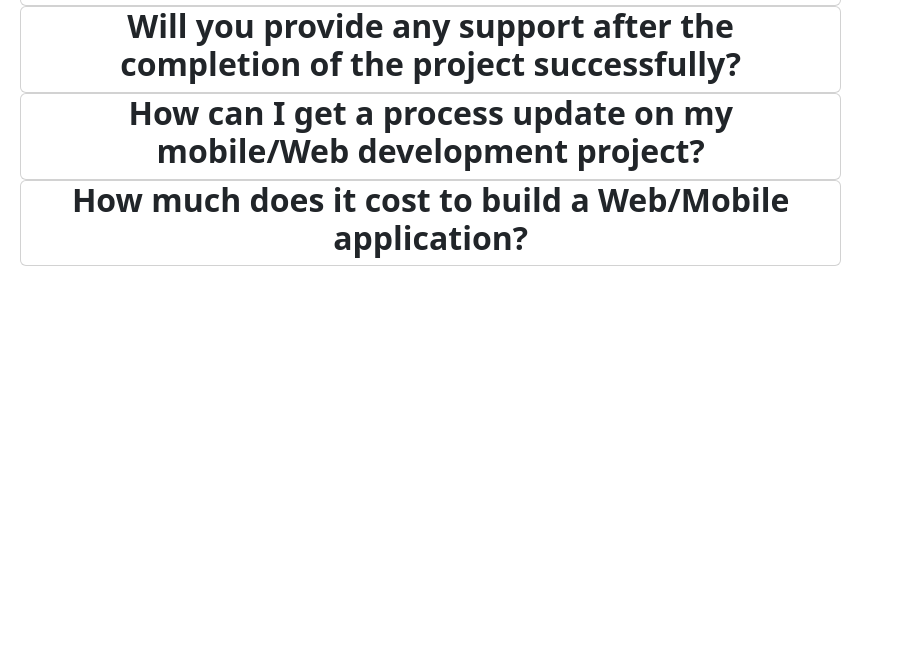
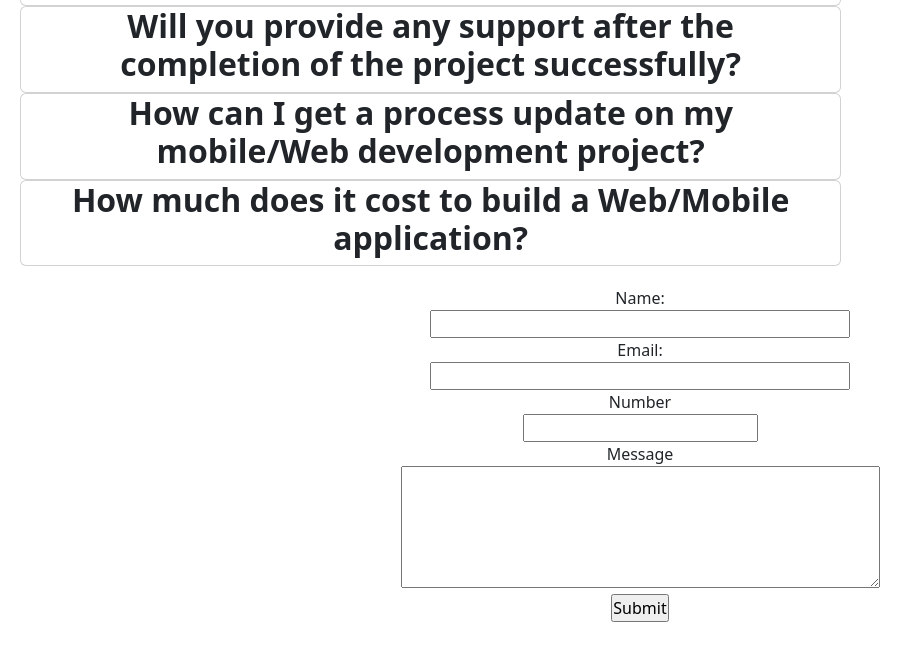
Before and after one commit to WebMa-Startup/Devstella, a plain HTML site: page index.html in a window 1280 px wide. Shown: the part 1326-1986 px from the top of the page, without its empty margins (0-923 px from the left). Before the commit the page ends 1612 px from the top, so only its background shows below. Drawn offline with nearby package versions, Linux system fonts and the light colour scheme; a web font is replaced by a local one.

Commit message:
chandru update the form

```diff
--- a/index.html
+++ b/index.html
@@ -236,6 +236,51 @@
     <!-- ***************************     FAQ div End       *********************-->
 
     <!-- *************************** contect div start *********************-->
+<!-- *************************** contect div start *********************-->
+<form action="">
+  <div class="name">
+   <label for="Name">Name:</label><br>
+   <input type="text" name="name" id="name" size="40"><br>
+  </div>
+
+  <div class="email">
+   <label for="Email">Email:</label><br>
+   <input type="text" name="email" id="email" size="40"><br>
+</div>
+
+<div class="num">
+  <label for="Number">Number</label><br>
+  <input type="number" name="Number" id="number" size="40"><br>
+</div>
+
+<div class="message">
+  <label for="message">Message</label><br>
+  <textarea type="text" rows="5" cols="50" size="40"></textarea>
+</div>
+
+<div class="submit">
+  <input type="submit" name="send" placeholder="Submit" id="submit">
+</div>
+</form>
+
+<br>
+<br>
+<br>
+<br>
+<br>
+<br>
+<br>
+<br>
+<br>
+<br>
+<br>
+<br>
+<br>
+<br>
+<br>
+<br>
+<br>
+<br>
 
 
 
```
